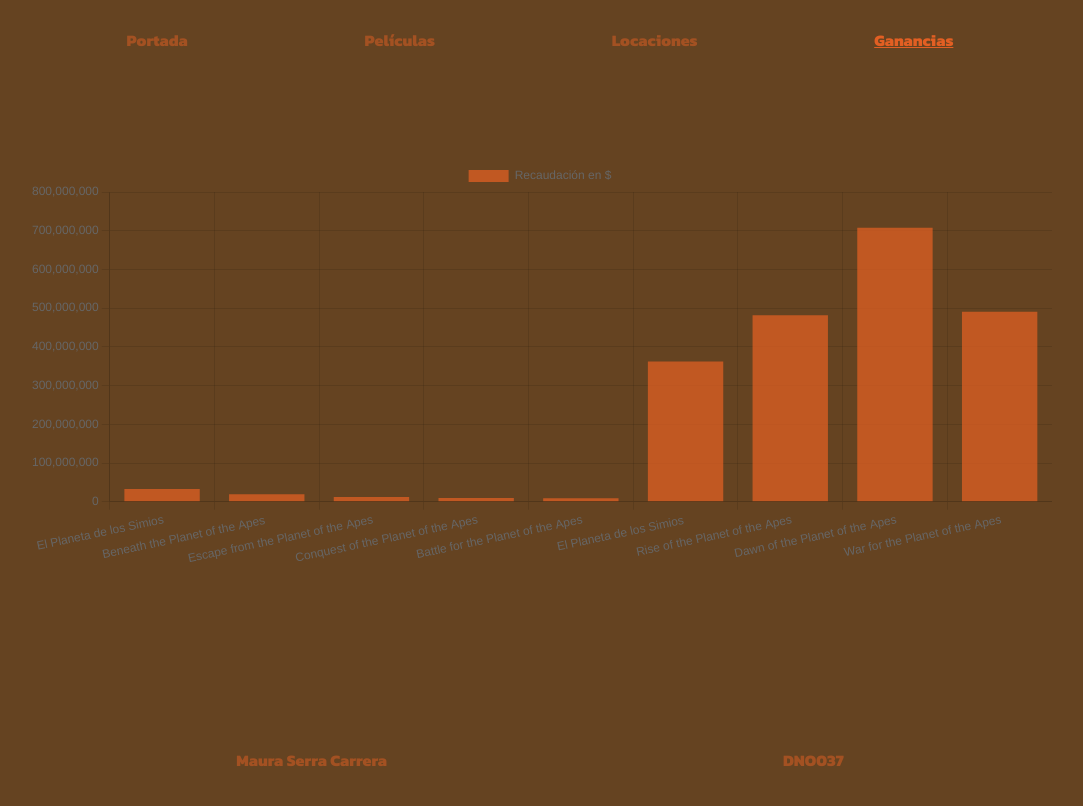
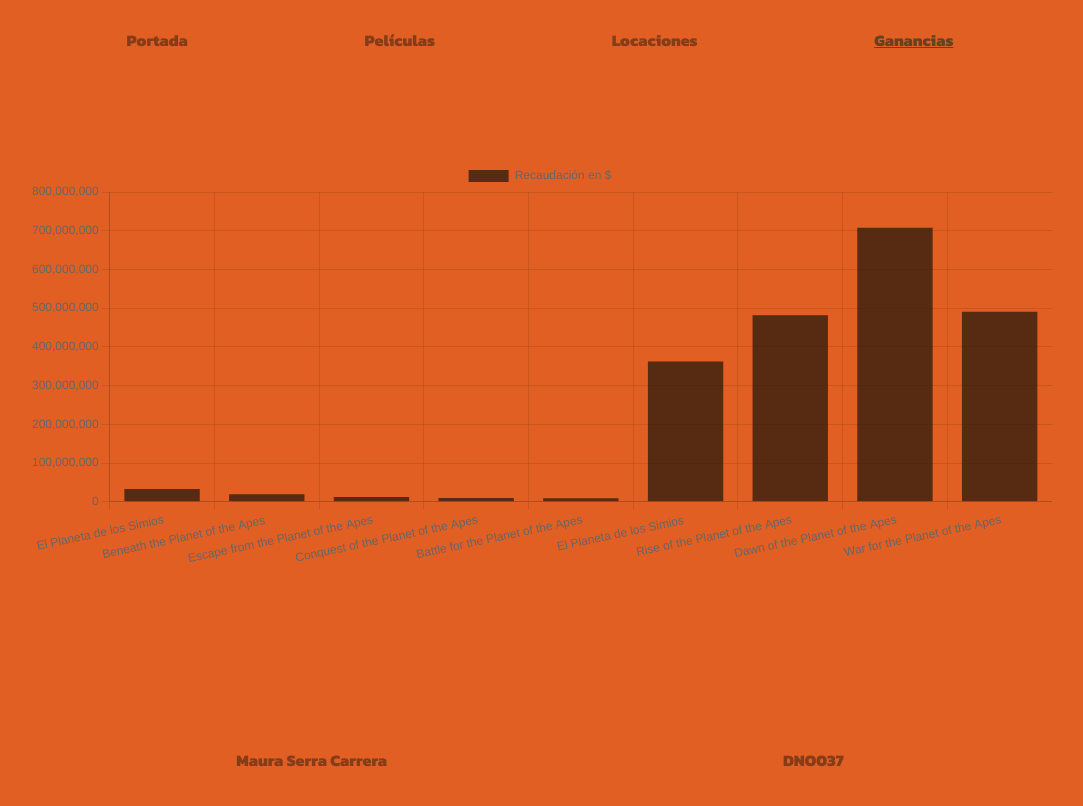
Before and after one commit to mauraserra/EVALUACION02, a plain HTML site: page ganancias.html in a window 1280 px wide. Shown: the whole page, without its empty margins (100-1183 px from the left). Drawn offline with nearby package versions, Linux system fonts and the light colour scheme.

Commit message:
Add files via upload

```diff
--- a/ganancias.html
+++ b/ganancias.html
@@ -30,8 +30,8 @@ var myChart = new Chart(ctx, {
         datasets: [{
             label: 'Recaudación en $',
             data: [32589624, 18999718, 12348905, 9700000, 8844595, 362211740, 481800873, 707400000, 490719763],
-            backgroundColor: 'rgba(225, 95, 35, 0.75)',
-            borderWidth: 'rgba(227, 95, 35, 0.75)'
+            backgroundColor: 'rgba(39.6, 26.3, 12.95, 0.75)',
+            borderWidth: 'rgba(39.6, 26.3, 12.9, 0.75)'
         }]
     },
     options: {
--- a/style.css
+++ b/style.css
@@ -6,15 +6,15 @@
 }
 
 body {
-    color: #E25F23;
-    background: #654321;
+    color: #654321;
+    background: #E25F23;
     padding-bottom: 10vw;
     font-family: 'Kanit', sans-serif;
     font-size: 100%;
 }
 
 body.portada{
-    background: #654321 url('images/portada.jpg') right bottom no-repeat;
+    background: #E25F23 url('images/portada.jpg') right bottom no-repeat;
     background-size:auto 100%;
 }
 
@@ -24,13 +24,13 @@ h1, p{
 
 a {
     font-weight: bold;
-    color: rgba(226, 95, 35, 0.5);
+    color: rgba(39.6, 26.3, 12.9, 0.5);
     text-decoration: none;
     margin: 0 auto;
 }
 
 a:hover {
-    color: rgba(226, 95, 35, 0.75);
+    color: rgba(39.6, 26.3, 12.9, 0.75);
 }
 
 :hover{
@@ -60,7 +60,7 @@ nav p, footer p {
 
 .active {
     text-decoration: underline;
-    color: #E25F23;
+    color: #654321;
 }
 
 /* para la página de portada */
@@ -80,13 +80,13 @@ header div{
 header div h1{
     font-size:calc(1.5rem + 1vw);
     line-height: 1;
-    text-shadow: 0 0 1px #E25F23;
+    text-shadow: 0 0 1px #654321;
 }
 
 header div p{
     margin-top:1rem;
     line-height: 1.5;
-    text-shadow: 0 0 1px #E25F23;
+    text-shadow: 0 0 1px #654321;
 }
 
 @media screen and (orientation:portrait){
@@ -111,7 +111,7 @@ main article{
     float:left;
     margin:1%;
     width:18%;
-    background:rgba(226, 95, 355, 0.1);
+    background:rgba(39.6, 26.3, 12.9, 0.5);
 }
 
 main article img{
@@ -192,5 +192,6 @@ main div#mapa{
 }
 
 main canvas#grafico{
-    background:#654321;
+    color: #654321;
+    background:#E25F23;
 }
```
Also changed, not shown: images/portada.jpg.
